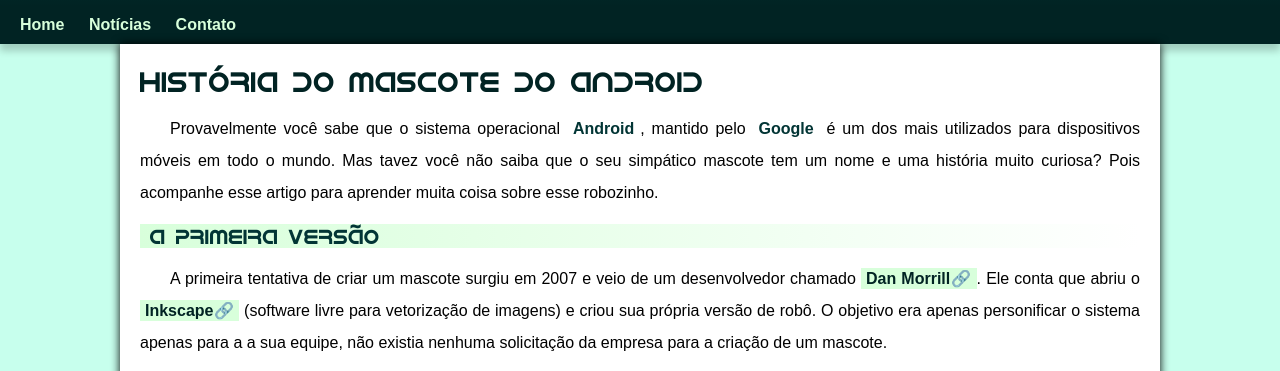
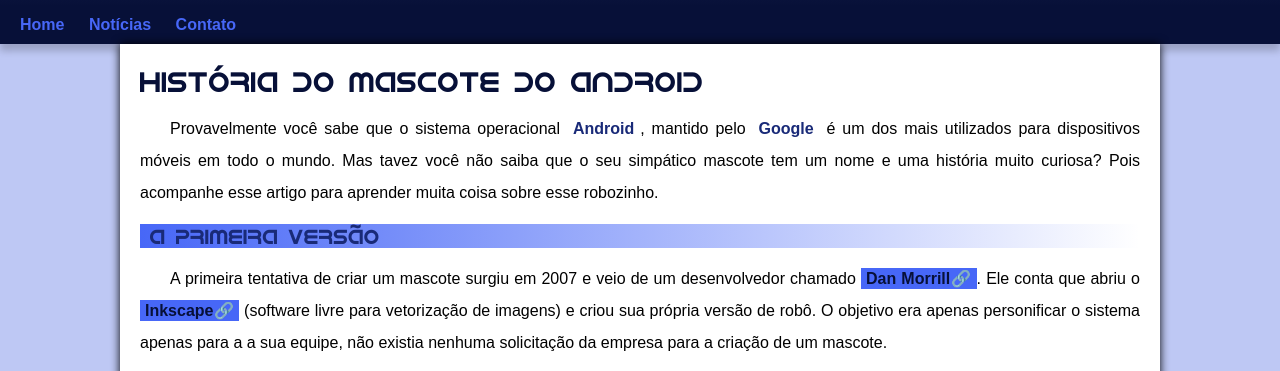
Before and after one commit to raphavom/projeto-android, a plain HTML site: page index.html in a window 1280 px wide. Shown: the part 184-555 px from the top of the page. Drawn offline with Linux system fonts and the light colour scheme.

Commit message:
mudando cores

```diff
--- a/style/style.css
+++ b/style/style.css
@@ -26,12 +26,12 @@
 }
 
 :root {
-    --cor0: #C7FFED;
-    --cor1: #D8FFDB;
-    --cor2: #008F8C;
-    --cor3: #015958;
-    --cor4: #023535;
-    --cor5: #012323;
+    --cor0: #bec8f4;
+    --cor1: #4767f7;
+    --cor2: #2f4bc7;
+    --cor3: #434d7d;
+    --cor4: #192a78;
+    --cor5: #071038;
 
     --fonte-padrao: Arial, Verdana, Helvetica, sans-serif;
     --fonte-destaque: 'Bebas Neue', cursive;
```
